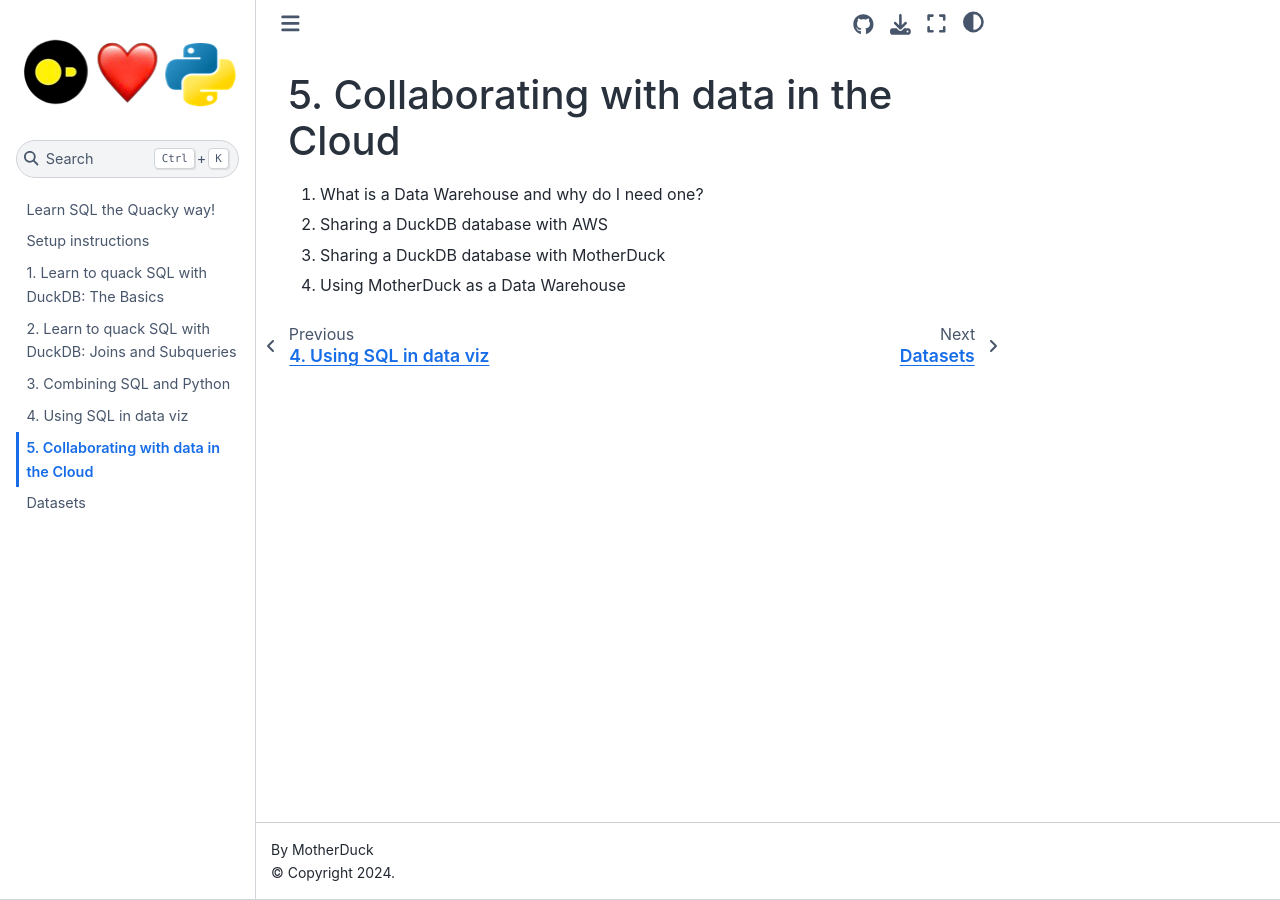
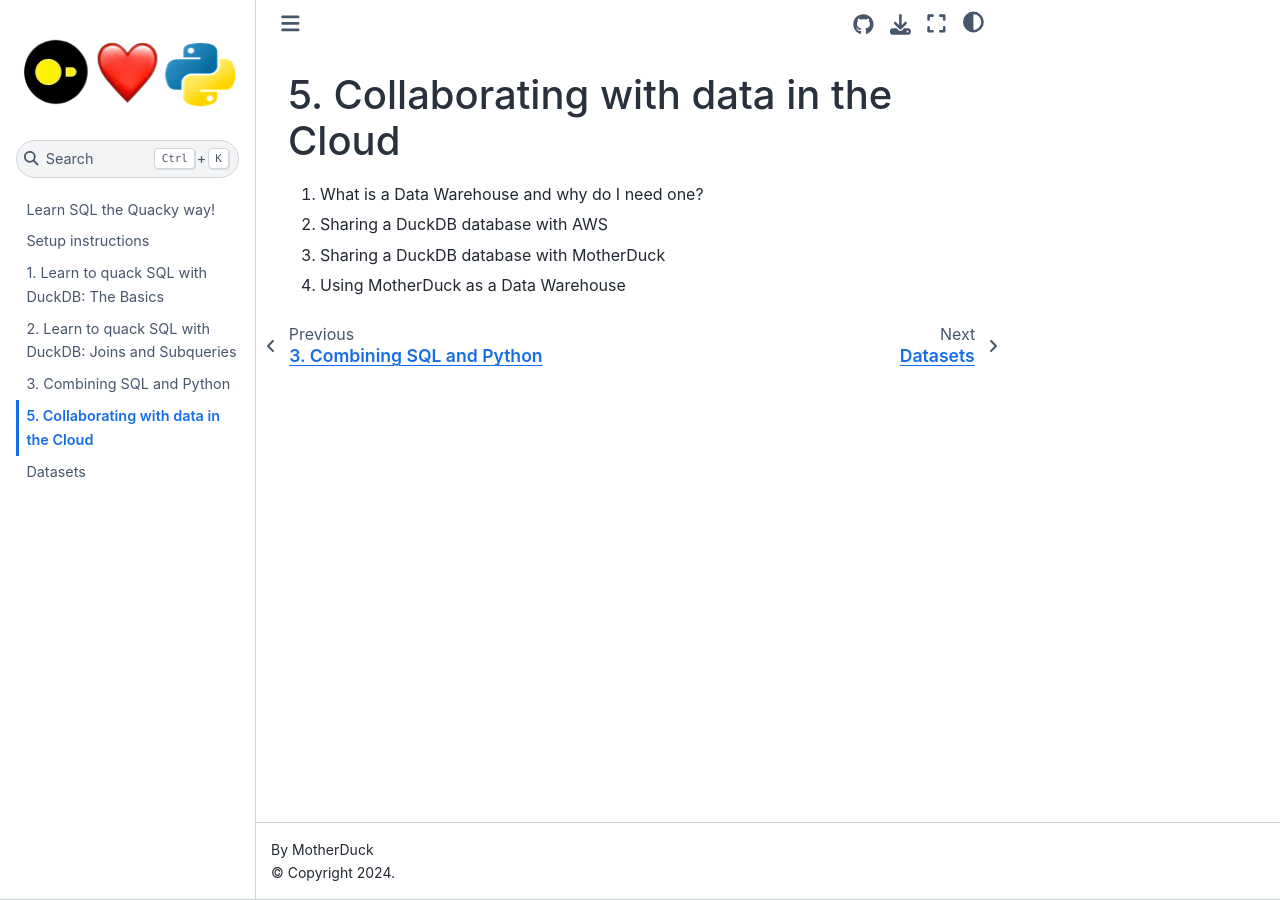
Before and after one commit to MotherDuck-Open-Source/sql-tutorial, a Jupyter Book: the page built from data-in-the-cloud.md, in a window 1280 px wide. Built offline with Jupyter Book 1.0.4 settings and Sphinx 7.4.7 and the Sphinx Book theme 1.1.4, drawn with Linux system fonts in a browser that asks for light colours.

Commit message:
remove data-viz chapter

```diff
--- a/_toc.yml
+++ b/_toc.yml
@@ -8,6 +8,5 @@
 - file: intro-sql-1
 - file: intro-sql-2
 - file: sql-and-python
-- file: data-viz
 - file: data-in-the-cloud
 - file: datasets
--- a/data-viz.md
+++ /dev/null
@@ -1,5 +0,0 @@
-# 4. Using SQL in data viz
-
-1. Foo
-2. Bar
-3. Baz
```
